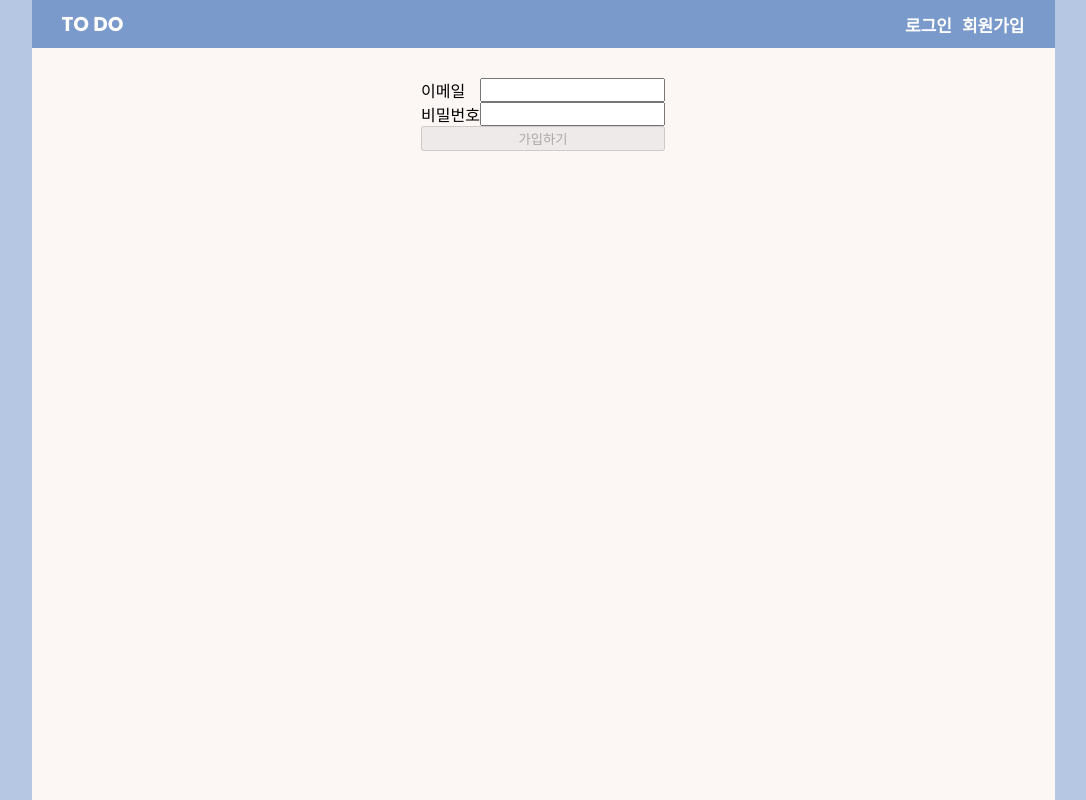
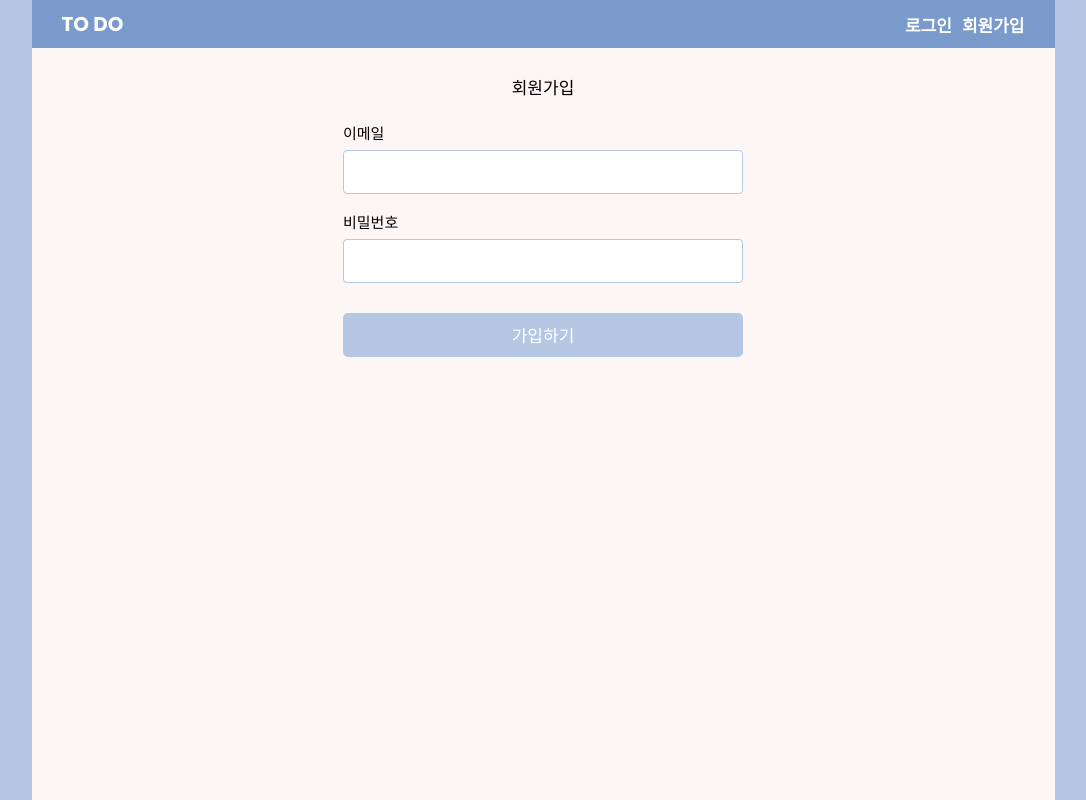
Before and after one commit to SongNoin/wanted-pre-onboarding-frontend, a React (Create React App) app: page /signup in a window 1280 px wide. Shown: the whole page, without its empty margins (97-1183 px from the left). Built offline with nearby package versions, Linux system fonts and the light colour scheme.

Commit message:
STYLE 회원가입, 로그인 페이지 UI 수정

```diff
--- a/src/components/SignIn/SignIn.container.tsx
+++ b/src/components/SignIn/SignIn.container.tsx
@@ -27,6 +27,7 @@ export default function SignInContainer() {
   function onClickSignIn() {
     signInApi({ email, password })
       .then(() => {
+        window.location.reload();
         navigate("/todo");
         alert("로그인에 성공했습니다!");
       })
--- a/src/components/SignIn/SignIn.presenter.tsx
+++ b/src/components/SignIn/SignIn.presenter.tsx
@@ -1,4 +1,8 @@
 import styled from "styled-components";
+import CommonButton from "../../commons/Buttons/CommonButton";
+import CommonInput from "../../commons/Inputs/CommonInput";
+import { StyledPadding } from "../../commons/styles/padding";
+import { StyledText } from "../../commons/styles/texts";
 
 interface Props {
   onChangeEmail: (e: React.ChangeEvent<HTMLInputElement>) => void;
@@ -16,25 +20,33 @@ export default function SignInPresenter({
   return (
     <>
       <Wrap>
+        <StyledText.H1>로그인</StyledText.H1>
+        <StyledPadding height={30} />
         <InputWrap>
-          <span>이메일</span>
-          <input data-testid="email-input" onChange={(e) => onChangeEmail(e)} />
+          <StyledText.H2>이메일</StyledText.H2>
+          <StyledPadding height={10} />
+          <CommonInput
+            dataTestId="email-input"
+            onChange={(e) => onChangeEmail(e)}
+          />
         </InputWrap>
+        <StyledPadding height={20} />
         <InputWrap>
-          <span>비밀번호</span>
-          <input
-            data-testid="password-input"
+          <StyledText.H2>비밀번호</StyledText.H2>
+          <StyledPadding height={10} />
+          <CommonInput
+            dataTestId="password-input"
             type="password"
             onChange={(e) => onChangePassword(e)}
           />
         </InputWrap>
-        <button
-          data-testid="signin-button"
+        <StyledPadding height={30} />
+        <CommonButton
           disabled={!isVerifySigninForm}
           onClick={onClickSignIn}
-        >
-          로그인
-        </button>
+          text="로그인"
+          dataTestId="signin-button"
+        />
       </Wrap>
     </>
   );
@@ -42,15 +54,13 @@ export default function SignInPresenter({
 const Wrap = styled.div`
   display: flex;
   flex-direction: column;
-  max-width: 300px;
+  align-items: center;
+  width: 400px;
 `;
 
 const InputWrap = styled.div`
   width: 100%;
   display: flex;
+  flex-direction: column;
   justify-content: space-between;
 `;
-
-const ErrorText = styled.div`
-  color: red;
-`;
--- a/src/components/SignUp/SignUp.presenter.tsx
+++ b/src/components/SignUp/SignUp.presenter.tsx
@@ -1,4 +1,8 @@
 import styled from "styled-components";
+import CommonButton from "../../commons/Buttons/CommonButton";
+import CommonInput from "../../commons/Inputs/CommonInput";
+import { StyledPadding } from "../../commons/styles/padding";
+import { StyledText } from "../../commons/styles/texts";
 
 interface Props {
   onChangeEmail: (e: React.ChangeEvent<HTMLInputElement>) => void;
@@ -20,27 +24,35 @@ export default function SignUpUI({
   return (
     <>
       <Wrap>
+        <StyledText.H1>회원가입</StyledText.H1>
+        <StyledPadding height={30} />
         <InputWrap>
-          <span>이메일</span>
-          <input data-testid="email-input" onChange={(e) => onChangeEmail(e)} />
+          <StyledText.H2>이메일</StyledText.H2>
+          <StyledPadding height={10} />
+          <CommonInput
+            dataTestId="email-input"
+            onChange={(e) => onChangeEmail(e)}
+          />
         </InputWrap>
         <ErrorText>{emailErrorTxt}</ErrorText>
+        <StyledPadding height={20} />
         <InputWrap>
-          <span>비밀번호</span>
-          <input
-            data-testid="password-input"
+          <StyledText.H2>비밀번호</StyledText.H2>
+          <StyledPadding height={10} />
+          <CommonInput
+            dataTestId="password-input"
             type="password"
             onChange={(e) => onChangePassword(e)}
           />
         </InputWrap>
         <ErrorText>{passwordErrorTxt}</ErrorText>
-        <button
-          data-testid="signup-button"
+        <StyledPadding height={30} />
+        <CommonButton
+          text="가입하기"
+          dataTestId="signup-button"
           disabled={!isVerifySignupForm}
           onClick={onClickSignUp}
-        >
-          가입하기
-        </button>
+        />
       </Wrap>
     </>
   );
@@ -48,12 +60,14 @@ export default function SignUpUI({
 const Wrap = styled.div`
   display: flex;
   flex-direction: column;
-  max-width: 300px;
+  align-items: center;
+  width: 400px;
 `;
 
 const InputWrap = styled.div`
   width: 100%;
   display: flex;
+  flex-direction: column;
   justify-content: space-between;
 `;
 
```
